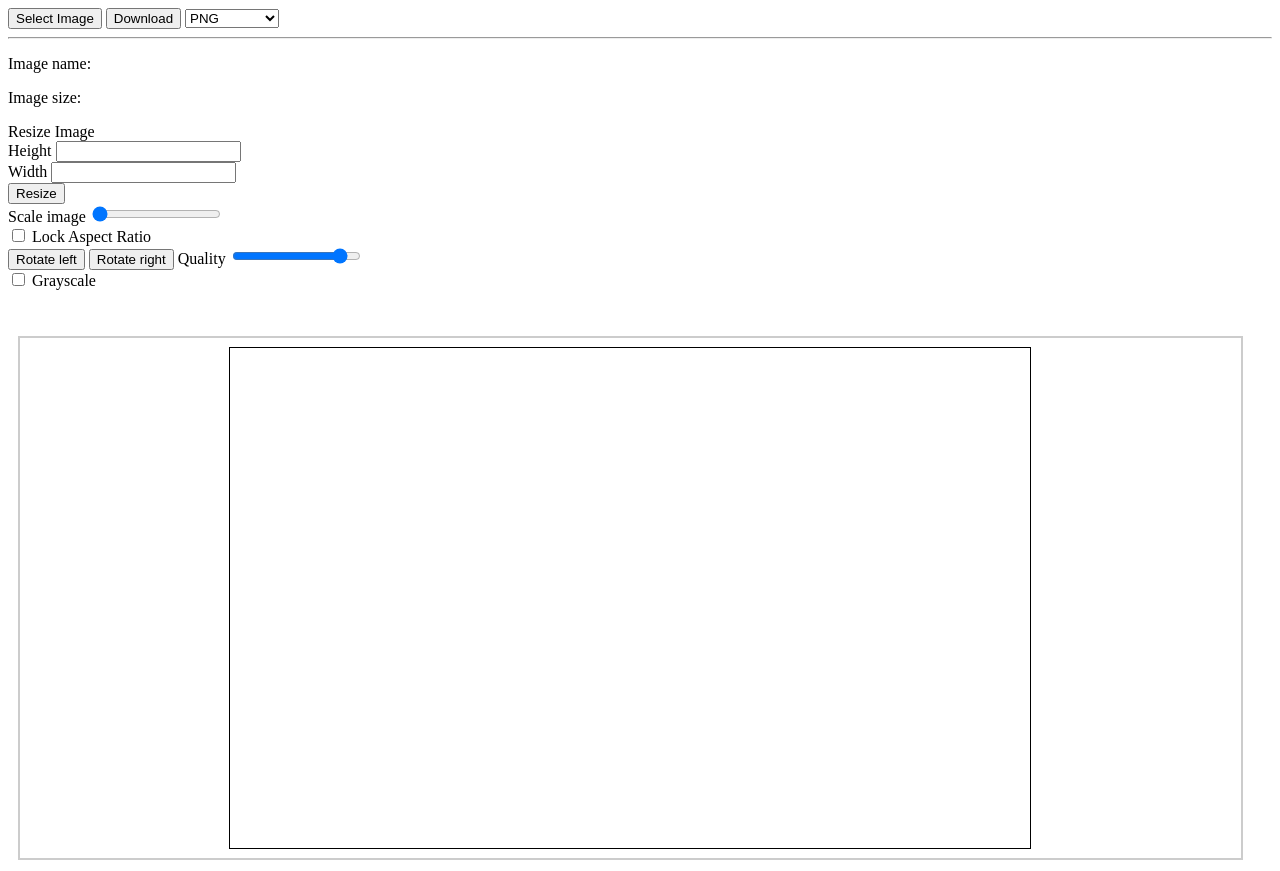
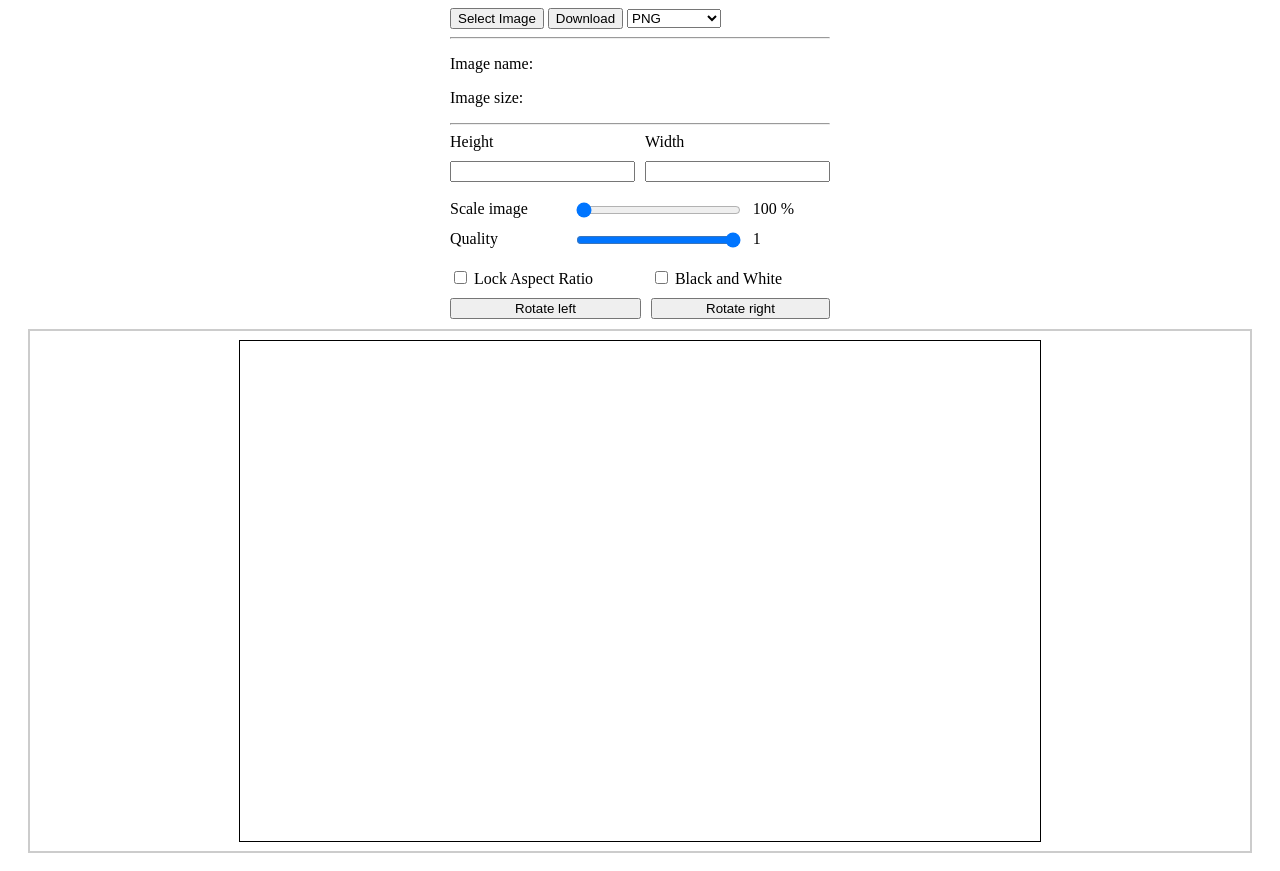
Before and after one commit to Rohan2460/Image-editor, a plain HTML site: page index.html in a window 1280 px wide. Drawn offline with nearby package versions, Linux system fonts and the light colour scheme.

Commit message:
UI code cleanup
Auto set quality to 0.9

```diff
--- a/index.html
+++ b/index.html
@@ -6,79 +6,80 @@
         <title>Document</title>
     </head>
     <body>
-        <style></style>
+        <div style="display: flex; flex-direction: column">
+            <!-- Tools div -->
+            <div style="align-self: center">
+                <!-- TOP -->
                 <div>
                     <button onclick="imageSelector()">Select Image</button>
-
                     <button id="downloadBtn" onclick="exportImage()">Download</button>
                     <a href="" download="" id="downloadLink" style="display: none"></a>
-
+                    <!-- TODO make this buttons -->
                     <select name="" id="imageType">
                         <option value="png">PNG</option>
                         <option value="jpeg">JPG / JPEG</option>
                         <option value="webp">WEBP</option>
                         <option value="pdf">PDF</option>
                     </select>
-
+                </div>
                 <hr />
-
                 <!-- Uploaded Image Details -->
                 <div>
                     <p>Image name: <span id="imgName"></span></p>
                     <p>Image size: <span id="imgSize"></span></p>
                 </div>
+                <hr />
+                <!-- Resize part | width and height inputs -->
+                <div style="display: grid; grid-template-columns: auto auto; gap: 10px">
+                    <label id="height_label" for="">Height</label>
+                    <label id="width_label" for="">Width</label>
+                    <input type="number" id="imgHeightInput" />
+                    <input type="number" id="imgWidthInput" />
+                    <!-- Maybe remove this button -->
+                    <!-- <button onclick="resizeBtnHandler()">Resize</button> -->
+                </div>
 
-            <p id="p_elem"><span id="span_elem"></span></p>
-
-            <div>
-                <label>Resize Image</label>
                 <br />
 
-                <label id="height_label" for="">Height</label>
-                <input type="number" id="imgHeightInput" />
-                <br />
-                <label id="width_label" for="">Width</label>
-                <input type="number" id="imgWidthInput" />
-                <br />
-                <button onclick="resizeBtnHandler()">Resize</button>
-            </div>
-
-            <!-- Test -->
-            <div>
-                <!-- Resolution / aspect ratio -->
-
+                <!-- Sliders -->
+                <div style="display: grid; grid-template-columns: auto auto auto; gap: 10px">
+                    <!-- Scale image / aspect ratio -->
                     <label for="">Scale image</label>
                     <input type="range" id="range" min="0" step="1" max="10" value="0" />
-                <label for="" id="range_txt"></label>
-                <br />
-                <input type="checkbox" id="lockAspectRatio" />
-                <label for="">Lock Aspect Ratio</label>
-                <br />
-
-                <button onclick="rotateImage('left')">Rotate left</button>
-                <button onclick="rotateImage('right')">Rotate right</button>
-
-                <!-- Handle no image selected error -->
+                    <label for="" id="range_txt">100 %</label>
 
                     <!-- Quality slider -->
                     <label for="">Quality</label>
-                <input type="range" id="quality" min="0.1" step="0.1" max="1" value="0.9" />
-                <label for="" id="quality_txt"></label>
-                <br />
-                <input type="checkbox" id="grayscale" />
-                <label for="">Grayscale</label>
+                    <input type="range" id="quality" min="0.1" step="0.1" max="1" value="1" />
+                    <label for="" id="quality_txt">1</label>
                 </div>
 
-            <div id="testdiv"></div>
                 <br />
 
-            <br />
+                <!-- Lock aspect ratio | Grayscale -->
+                <div style="display: grid; grid-template-columns: auto auto; gap: 10px">
+                    <div>
+                        <input type="checkbox" id="lockAspectRatio" />
+                        <label for="">Lock Aspect Ratio</label>
+                    </div>
+                    <div>
+                        <input type="checkbox" id="grayscale" />
+                        <label for="">Black and White</label>
+                    </div>
+                    <!-- Rotation -->
+                    <button onclick="rotateImage('left')">Rotate left</button>
+                    <button onclick="rotateImage('right')">Rotate right</button>
+                </div>
+                <!-- Handle no image selected error -->
+            </div>
+
             <div
                 id="imageContainer"
                 style="
                     display: flex;
                     justify-content: center;
                     align-items: center;
+                    align-self: center;
                     border: 2px solid #ccc;
                     padding: 10px;
                     background-color: #fff;
--- a/src.js
+++ b/src.js
@@ -7,6 +7,9 @@ const imgHeightInput = document.querySelector("#imgHeightInput");
 // Sliders
 const aspectRatioSlider = document.querySelector("#range");
 const qualitySlider = document.querySelector("#quality");
+
+const aspectRatioLabel = document.querySelector("#range_txt");
+const qualityLabel = document.querySelector("#quality_txt");
 
 const imageType = document.querySelector("#imageType");
 const downloadBtn = document.querySelector("#downloadBtn");
@@ -29,6 +32,9 @@ const imageIsGrayscale = () => {
 
 let image, imageRatio, imageName;
 let imageAngle = 0;
+
+// TODO: Set image output type to input type
+// Auto scale images to 50% if very large
 
 function imageSelector() {
     let fileInput = document.createElement("input");
@@ -212,7 +218,7 @@ function imageToPDF(mode) {
         console.log(pdfSize);
         return pdfSize;
     } else {
-        doc.save();
+        doc.save(imageName);
     }
 }
 
@@ -250,7 +256,7 @@ imgHeightInput.addEventListener("change", () => {
 // Resolution slider - Update value label
 aspectRatioSlider.addEventListener("input", () => {
     let ratio = ((aspectRatioSlider.value / image.width) * 100).toFixed(1);
-    document.querySelector("#range_txt").innerHTML = ratio + " %";
+    aspectRatioLabel.innerHTML = ratio + " %";
 });
 
 // Resize image
@@ -261,12 +267,16 @@ aspectRatioSlider.addEventListener("change", () => {
 
 // Quality slider
 qualitySlider.addEventListener("input", () => {
-    document.querySelector("#quality_txt").innerHTML = qualitySlider.value;
+    qualityLabel.innerHTML = qualitySlider.value;
     updateImageInfo();
 });
 
 // Image Type
 imageType.addEventListener("change", () => {
+    if (!(imageType.value == "png")) {
+        qualitySlider.value = 0.9;
+        qualityLabel.innerHTML = "0.9";
+    }
     updateImageInfo();
 });
 
```
Lines whose indentation alone changed are shown as unchanged.
